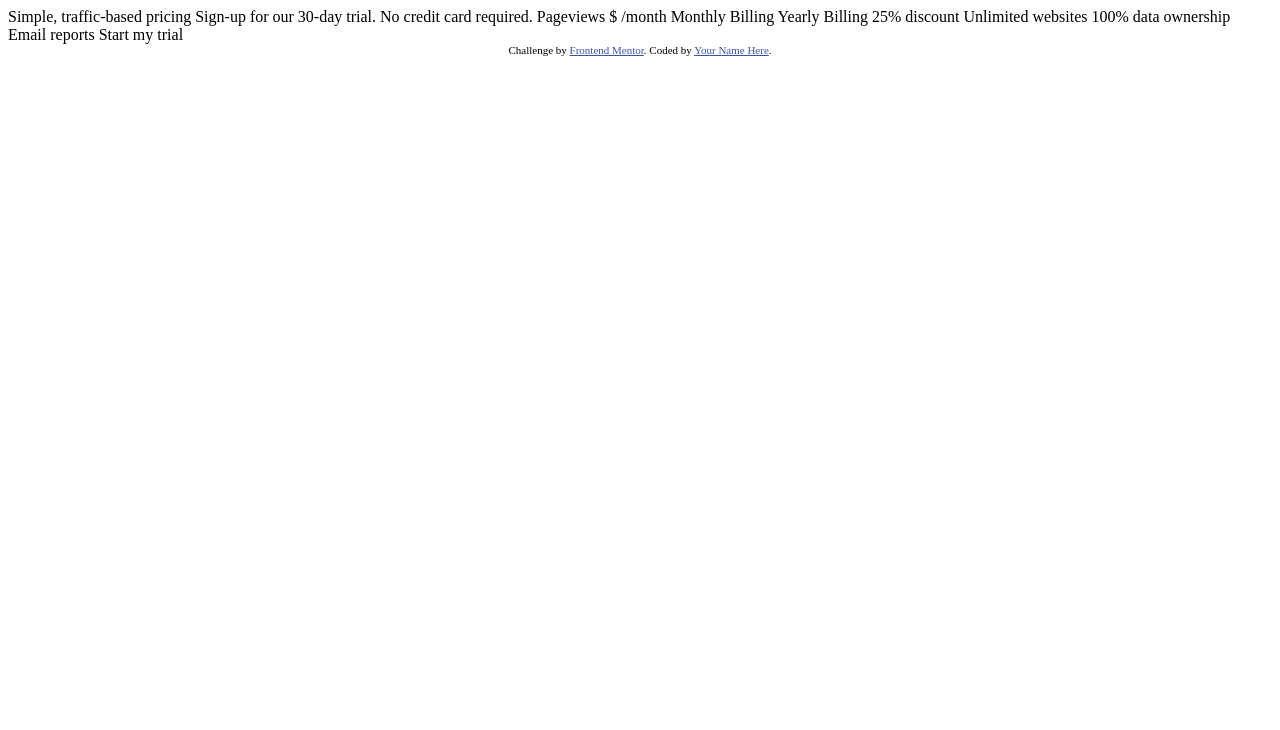
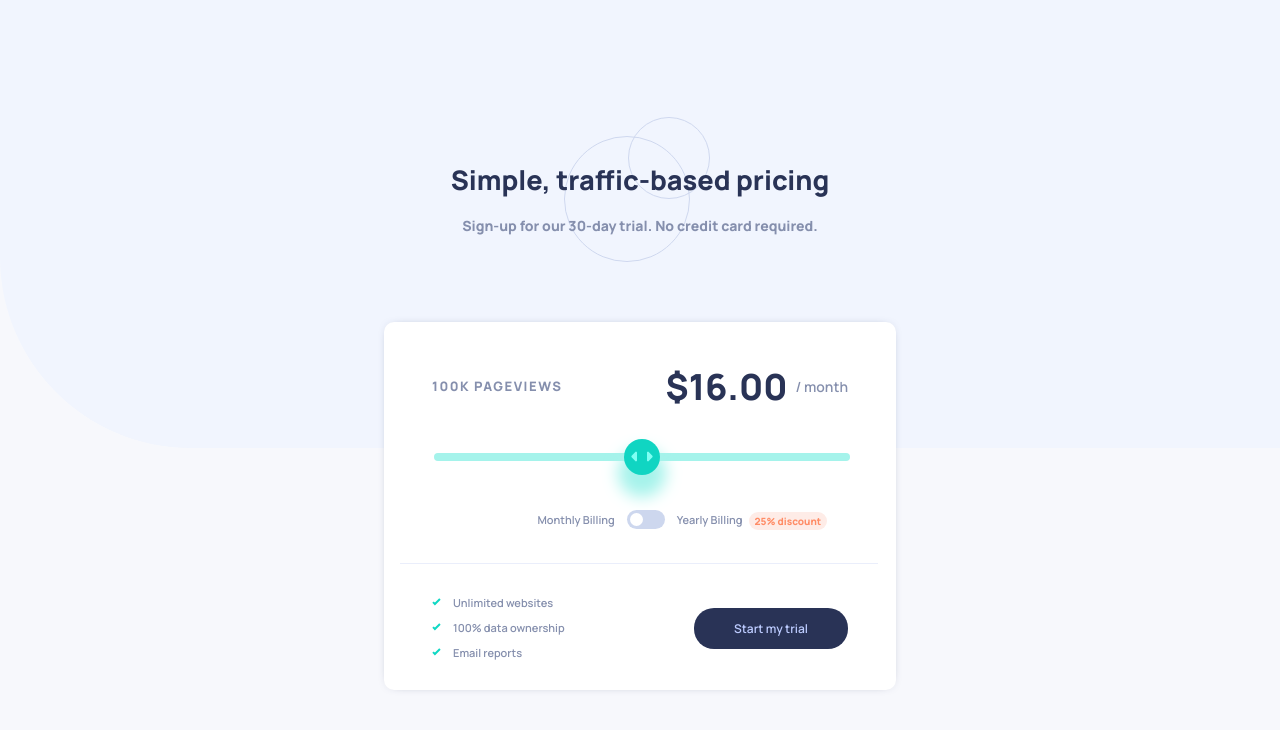
Before and after one commit to by-yee/interactive-pricing-component-main, a plain HTML site: page index.html in a window 1280 px wide. Drawn offline with Linux system fonts and the light colour scheme.

Commit message:
Interactive Pricing Component
- Done most of the UI
  (Left the slider for chrome)

```diff
--- a/index.html
+++ b/index.html
@@ -3,9 +3,11 @@
 <head>
   <meta charset="UTF-8">
   <meta name="viewport" content="width=device-width, initial-scale=1.0"> <!-- displays site properly based on user's device -->
-
   <link rel="icon" type="image/png" sizes="32x32" href="./images/favicon-32x32.png">
-
+  <link rel="preconnect" href="https://fonts.googleapis.com">
+  <link rel="preconnect" href="https://fonts.gstatic.com" crossorigin>
+  <link href="https://fonts.googleapis.com/css2?family=Manrope:wght@600;800&display=swap" rel="stylesheet">
+  <link type="text/css" rel="stylesheet" href="./public/style.css" />
   <title>Frontend Mentor | Interactive pricing component</title>
 
   <!-- Feel free to remove these styles or customise in your own stylesheet 👍 -->
@@ -15,25 +17,69 @@
   </style>
 </head>
 <body>
+  <div class="container container--pall">
+    <header class="header">
+      <div class="header__title">
+        <h1>Simple, traffic-based pricing</h1>
+        <img src='../images/pattern-circles.svg' alt="Header Circles Pattern"/>
+      </div>
+      <div class="header__paragraph">
+        <p>Sign-up for our 30-day trial.</p>
+        <p>No credit card required.</p>
+      </div>
+    </header>
 
-  Simple, traffic-based pricing
-  Sign-up for our 30-day trial. No credit card required.
+    <main class="main">
+      <div class="main__flex">
+        <div class="main__pageview">
+          <span class="page_view">100k</span> Pageviews
+        </div>
 
-  Pageviews
-  $ /month
+        <div class="main__range">
+          <input type="range" aria-label="Price Range" class="main__range--slider" min="1" max="5" value="3">
+        </div>
 
-  Monthly Billing
-  Yearly Billing 25% discount
+        <div class="main__price">
+          <span class="pricing">$16.00</span> / month
+        </div>
+      </div>
 
-  Unlimited websites
-  100% data ownership
-  Email reports
+      <div class="main__switch">
+        <div class="main__switch--label">Monthly Billing</div>
+        <div class="main__switch--toggle">
+          <input type="checkbox" aria-label="price-toggle" id="switch"/>
+          <label for="switch"></label>
+        </div>
+        <div class="main__switch--label yearly">Yearly Billing</div>
+      </div>
 
-  Start my trial
+      <div class="main__divider"></div>
 
-  <div class="attribution">
+      <div class="main__content">
+        <div class="main__benefit">
+          <div class="main__benefit--item">
+            <img src="../images/icon-check.svg" alt="Icon Check"/>
+            <div class="main__benefit--label">Unlimited websites</div>
+          </div>
+          <div class="main__benefit--item">
+            <img src="../images/icon-check.svg" alt="Icon Check"/>
+            <div class="main__benefit--label">100% data ownership</div>
+          </div>
+          <div class="main__benefit--item">
+            <img src="../images/icon-check.svg" alt="Icon Check"/>
+            <div class="main__benefit--label">Email reports</div>
+          </div>
+        </div>
+        <div class="main__cta">
+          <a href="#">Start my trial</a>
+        </div>
+      </div>
+    </main>
+  </div>
+
+  <!-- <div class="attribution">
     Challenge by <a href="https://www.frontendmentor.io?ref=challenge" target="_blank">Frontend Mentor</a>.
     Coded by <a href="#">Your Name Here</a>.
-  </div>
+  </div> -->
 </body>
 </html>
--- /dev/null
+++ b/src/scss/_card.scss
@@ -0,0 +1,132 @@
+.main {
+    height: 27rem;
+    width: 20rem;
+    padding: 2rem 2rem;
+    background-color: $white;
+    box-shadow: 0px 0 12px -8px $darkDesaturatedBlue;
+    border-radius: 10px;
+
+    @include breakpoint-up(medium) {
+        height: 23rem;
+        width: 32rem;
+        padding: 2rem 3rem;
+    }
+
+    &__flex {
+        @include breakpoint-up(medium) {
+            @include flex-display(row, space-between, center);
+            flex-wrap: wrap;
+
+            & :nth-child(1) {
+                order: 1;
+            }
+
+            & :nth-child(2) {
+                order: 3;
+                flex: 1 0 100%;
+            }
+
+            & :nth-child(3) {
+                order: 2;
+                flex-direction: row-reverse;
+            }
+        }
+    }
+
+    &__pageview {
+        color: $grayishBlue;
+        font-size: $font-11;
+        font-weight: $weight-800;
+        text-align: center;
+        text-transform: uppercase;
+        letter-spacing: 0.09375rem;
+
+        @include breakpoint-up(medium) {
+            font-size: $font-13;
+        }
+    }
+
+    &__price {
+        @include flex-display(row, center, center);
+        padding-top: 1rem;
+        padding-bottom: 1rem;
+        color: $grayishBlue;
+        font-size: $font-14;
+
+        @include breakpoint-up(medium) {
+            padding-top: 0.5rem;
+            padding-bottom: 0.5rem;
+        }
+
+        & .pricing {
+            padding-right: 0.5rem;
+            color: $darkDesaturatedBlue;
+            font-size: $font-30;
+            font-weight: $weight-800;
+
+            @include breakpoint-up(medium) {
+                font-size: $font-36;
+            }
+        }
+    }
+
+    &__divider {
+        width: 125%;
+        margin: 1rem 0px 1rem -2rem;
+        border-bottom: 1px solid $lightGrayishBlueSlider;
+
+        @include breakpoint-up(medium) {
+            width: 115%;
+        }
+    }
+
+    &__content {
+        @include flex-display(column, center, center);
+
+        @include breakpoint-up(medium) {
+            @include flex-display(row, space-between, center);
+            padding-top: 0.625rem
+        }
+    }
+
+    &__benefit {
+        @include flex-display(column, center, center);
+
+        @include breakpoint-up(medium) {
+            @include flex-display(column, normal, start);
+        }
+
+        &--item {
+            @include flex-display(row, center, center);
+            padding-top: 0.3125rem;
+            padding-bottom: 0.3125rem;
+
+            & img {
+                padding-right: 0.75rem;
+            }
+        }
+
+        &--label {
+            color: $grayishBlue;
+            font-size: $font-11;
+        }
+    }
+
+    &__cta {
+        padding: 1.625rem 0px;
+        cursor: pointer;
+
+        a {
+            color: $paleBlue;
+            background-color: $darkDesaturatedBlue;
+            padding: 0.75rem 2.5rem;
+            font-size: $font-12;
+            border-radius: 20px;
+            transition: color 0.3s;
+
+            &:hover {
+                color: $white;
+            }
+        }
+    }
+}
--- /dev/null
+++ b/src/scss/_component.scss
@@ -0,0 +1,167 @@
+.main__range {
+    width: 100%;
+    padding-top: 1.625rem;
+    padding-bottom: 1rem;
+
+    @include breakpoint-up(medium) {
+        padding-bottom: 1.625rem;
+    }
+
+    &--slider {
+        -webkit-appearance: none;
+        width: 100%;
+        height: 8px;
+        background-color: $softCyan;
+        border-radius: 4px;
+    }
+
+    // &--slider::-webkit-slider-runnable-track {
+    //     -webkit-appearance: none;
+    //     width: 300px;
+    //     height: 5px;
+    //     background-color: #ddd;
+    //     border: none;
+    //     border-radius: 3px;
+    // }
+
+    &--slider::-webkit-slider-thumb {
+        -webkit-appearance: none;
+        width: 36px;
+        height: 36px;
+        background-color: $strongCyan;
+        background-image: url('../../images/icon-slider.svg');
+        background-repeat: no-repeat;
+        background-position: 7px 11px;
+        border: none;
+        border-radius: 18px;
+        box-shadow: 0px 16px 16px 6px $softCyan;
+        cursor: pointer;
+        transition: background-color 0.3s;
+
+        &:hover {
+            background-color: $sliderHover;
+        }
+
+        &:active {
+            cursor: grabbing;
+            background-color: $sliderActive;
+        }
+    }
+
+    &--slider::-moz-range-progress {
+        width: 100%;
+        height: 8px;
+        background-color: $softCyan;
+        border-radius: 4px;
+    }
+
+    &--slider::-moz-range-track {
+        width: 100%;
+        height: 8px;
+        background-color: $lightGrayishBlueSlider;
+        border-radius: 4px;
+    }
+
+    &--slider::-moz-range-thumb {
+        width: 36px;
+        height: 36px;
+        background-color: $strongCyan;
+        background-image: url('../../images/icon-slider.svg');
+        background-repeat: no-repeat;
+        background-position: 7px 11px;
+        border: none;
+        border-radius: 18px;
+        box-shadow: 0px 16px 16px 6px $softCyan;
+        cursor: pointer;
+        transition: background-color 0.3s;
+
+        &:hover {
+            background-color: $sliderHover;
+        }
+
+        &:active {
+            cursor: grabbing;
+            background-color: $sliderActive;
+        }
+    }
+}
+
+.main__switch {
+    @include flex-display(row, center, center);
+    padding: 1.125rem 0px;
+
+    &--label {
+        color: $grayishBlue;
+        font-size: $font-11;
+
+        &.yearly::after {
+            position: absolute;
+            content: "-25%";
+            color: $lightRed;
+            background-color: $lightGrayishRed;
+            padding: 0.125rem 0.375rem;
+            margin-left: 0.375rem;
+            font-size: $font-10;
+            font-weight: $weight-800;
+            border-radius: 10px;
+
+            @include breakpoint-up(medium) {
+                content: "25% discount";
+            }
+        }
+    }
+
+    &--toggle {
+        @include flex-display(row, center, center);
+        padding: 0px 0.75rem;
+
+        label {
+            width: 38px;
+            height: 19px;
+            border-radius: 11px;
+            position: relative;
+            display: block;
+            cursor: pointer;
+            transition: 0.3s;
+        }
+
+        label:after {
+            content: '';
+            position: absolute;
+            width: 13px;
+            height: 13px;
+            top: 3px;
+            left: 3px;
+            background-color: white;
+            border-radius: 9px;
+            transition: 0.4s;
+        }
+
+        input {
+            opacity: 0;
+            width: 0;
+            height: 0;
+            position: absolute;
+        }
+
+        input:checked + label {
+            background-color: $strongCyan;
+        }
+
+        input:checked + label:after {
+            transform: translateX(19px);
+        }
+
+        input:not(:checked) + label {
+            background-color: $lightGrayishBlueToggle;
+        }
+
+        input:not(:checked) + label:hover {
+            background-color: $strongCyan;
+        }
+
+        label:active:after{
+            background-color: $darkDesaturatedBlue;
+        }
+    }
+}
--- /dev/null
+++ b/src/scss/_globals.scss
@@ -0,0 +1,49 @@
+html {
+    font-size: 100%;
+    box-sizing: border-box;
+}
+
+*, *::before, *:after {
+    box-sizing: inherit;
+}
+
+a, a:visited, a:hover {
+    text-decoration: none;
+}
+
+body {
+    margin: 0;
+    padding: 0;
+    font-family: $font-family;
+    font-size: $font-15;
+    background-color: $veryPaleBlue;
+    min-height: 100vh;
+    overflow-x: hidden;
+}
+
+p {
+    margin-top: 0;
+    margin-bottom: 0;
+    text-align: center;
+    color: $grayishBlue;
+}
+
+.container {
+    min-height: 100vh;
+    max-width: 90rem;
+    margin: 0 auto;
+
+    @include flex-display(column, center, center);
+
+    &--pall {
+        padding-top: 3.375rem;
+        padding-left: 2.75rem;
+        padding-bottom: 3.375rem;
+        padding-right: 2.75rem;
+
+        @include breakpoint-up(medium) {
+            padding-top: 2.75rem;
+            padding-bottom: 2.75rem;
+        }
+    }
+}
--- /dev/null
+++ b/src/scss/_header.scss
@@ -0,0 +1,69 @@
+.header {
+    padding-top: 2rem;
+
+    @include breakpoint-up(medium) {
+        padding-bottom: 2rem;
+    }
+
+    &::before {
+        content: "";
+        background-image: url('../images/bg-pattern.svg');
+        background-repeat: no-repeat;
+        background-size: cover;
+        position: absolute;
+        width: 100%;
+        height: 28rem;
+        z-index: -1;
+        top: 0;
+        left: 0;
+    }
+
+    &__title {
+        position: relative;
+
+        h1 {
+            font-size: $font-20;
+            color: $darkDesaturatedBlue;
+
+            @include breakpoint-up(medium) {
+                font-size: $font-27;
+            }
+        }
+
+        img {
+            position: absolute;
+            top: -32px;
+            left: 25%;
+            z-index: -1;
+
+            @include breakpoint-up(medium) {
+                top: -44px;
+                left: 30%;
+            }
+        }
+    }
+
+    &__paragraph {
+        padding-bottom: 3.4375rem;
+
+        @include breakpoint-up(medium) {
+            @include flex-display(row, center, normal);
+
+            padding-bottom: 3.125rem;
+        }
+
+        p {
+            padding-bottom: 0.3125rem;
+            font-size: $font-12;
+
+            @include breakpoint-up(medium) {
+                font-size: $font-14;
+                font-weight: bold;
+
+                &:nth-child(2) {
+                    text-indent: 3px;
+                }
+            }
+        }
+    }
+}
--- /dev/null
+++ b/src/scss/_mixins.scss
@@ -0,0 +1,25 @@
+//640px, 1024px, 1400px
+$breakpoints-up: ("medium": "40em", "large": "64em", "xlarge": "87.5em");
+
+//639px, 1023px, 1399px
+$breakpoints-down: ("small": "39.9375em", "medium": "63.9375em", "large": "87.4375em");
+
+// Breakpoints
+@mixin breakpoint-up($size) {
+    @media (min-width: map-get($breakpoints-up, $size)) {
+        @content;
+    }
+}
+
+@mixin breakpoint-down($size) {
+    @media (max-width: map-get($breakpoints-down, $size)) {
+        @content;
+    }
+}
+
+@mixin flex-display($direction, $justify, $align) {
+    display: flex;
+    flex-direction: $direction;
+    justify-content: $justify;
+    align-items: $align;
+}
--- /dev/null
+++ b/src/scss/_variables.scss
@@ -0,0 +1,35 @@
+//Primary
+$softCyan: hsl(174, 77%, 80%); // Full Slider Bar
+$strongCyan: hsl(174, 86%, 45%); //Slider Backround
+$lightGrayishRed: hsl(14, 92%, 95%); //Discount Background
+$lightRed: hsl(15, 100%, 70%); //Discount Text
+$paleBlue: hsl(226, 100%, 87%); //CTA Text
+
+//Neutral
+$white: hsl(0, 0%, 100%); //Pricing Component Background
+$veryPaleBlue: hsl(230, 50%, 98%); //Main Background
+$lightGrayishBlueSlider: hsl(224, 65%, 95%); //Empty Slider Bar
+$lightGrayishBlueToggle: hsl(223, 50%, 87%); //Toggle Background
+$grayishBlue: hsl(225, 20%, 60%); //Text
+$darkDesaturatedBlue: hsl(227, 35%, 25%); //Text & CTA Background
+
+$sliderHover: #78eadc;
+$sliderActive: #23aea1;
+
+//Font Size
+$font-10: 0.625rem; //10px
+$font-11: 0.6875rem; //11px
+$font-12: 0.75rem; //12px
+$font-13: 0.8125rem; //13px
+$font-14: 0.875rem; //14px
+$font-15: 0.9375rem; //15px
+$font-20: 1.25rem; //20px
+$font-25: 1.5625rem; //25px
+$font-27: 1.6875rem; //27px
+$font-30: 1.875rem; //30px
+$font-36: 2.25rem; //36px
+
+$font-family: 'Manrope', sans-serif;
+
+$weight-600: 600;
+$weight-800: 800;
--- /dev/null
+++ b/src/scss/style.scss
@@ -0,0 +1,7 @@
+@import "variables";
+@import "mixins";
+
+@import "globals";
+@import "header";
+@import "card";
+@import "component";
```
Also changed, not shown: public/style.css (added), 1 other file.
